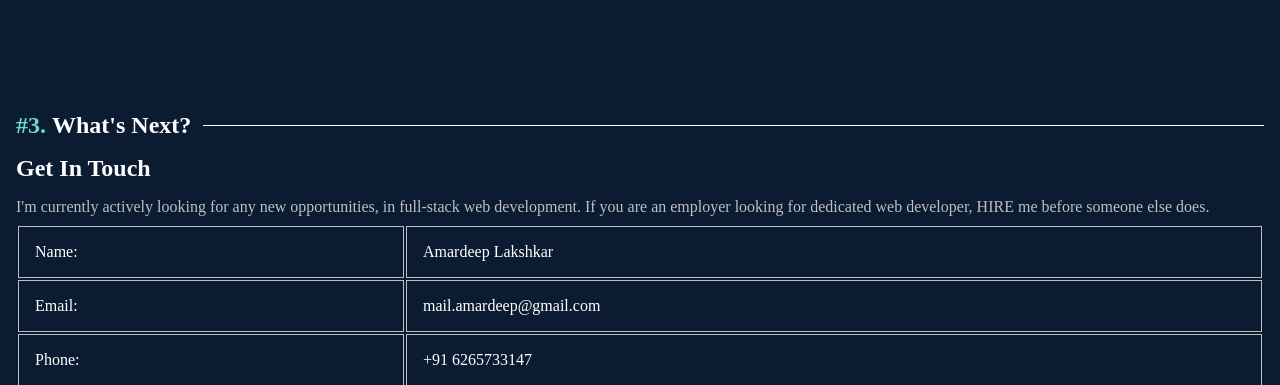
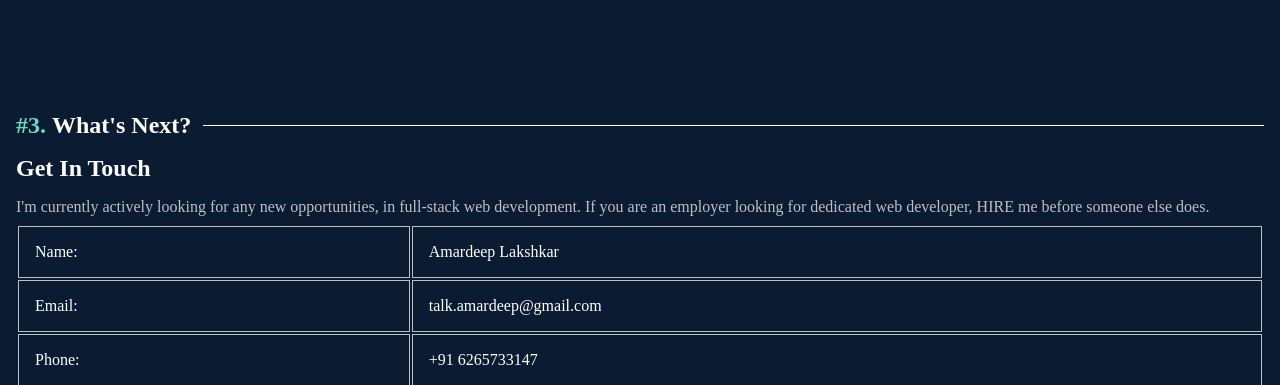
Before and after one commit to amardeeplakshkar/amardeep.portfolio, a plain HTML site: page index.html in a window 1280 px wide. Shown: the part 1316-1701 px from the top of the page. Drawn offline with Linux system fonts and the light colour scheme.

Commit message:
Update index.html

```diff
--- a/index.html
+++ b/index.html
@@ -76,7 +76,7 @@
         </tr>
         <tr>
           <td>Email:</td>
-          <td>mail.amardeep@gmail.com</td>
+          <td>talk.amardeep@gmail.com</td>
         </tr>
         <tr>
           <td>Phone:</td>
```
